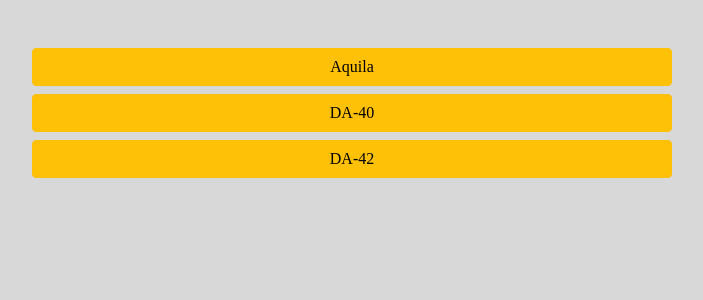
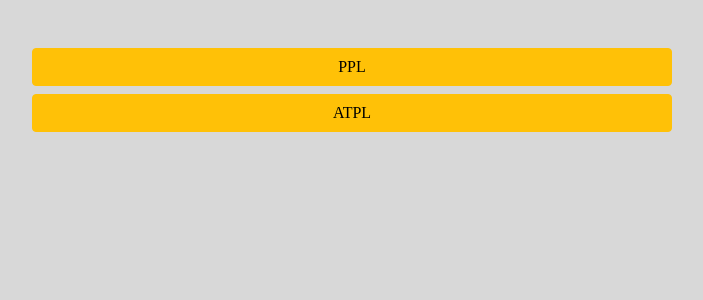
Before and after one commit to anthoskountouris/aviator_flight_center_manuals, a Flask app: page /manuals in a window 1280 px wide. Shown: the part 65-365 px from the top of the page, without its empty margins (288-991 px from the left). Run offline with Flask 2, Linux system fonts and the light colour scheme; the visitor is signed in with stand-in values (Sample User, id 1); data comes from the database, SQL or seed files in the repository.

Commit message:
Deleted testing pages and added the PPL original Manual

```diff
--- a/blog/routes.py
+++ b/blog/routes.py
@@ -40,15 +40,10 @@ def login():
 def manuals():
   return render_template('manuals.html')
 
-@app.route("/aquila_manual")
+@app.route("/ppl_manual")
 @login_required
-def aquila():
-  return render_template('/manuals/aquila_manual.html')
-
-@app.route("/da40_manual")
-@login_required
-def daforty():
-  return render_template('/manuals/da40_manual.html')
+def ppl():
+  return render_template('/manuals/ppl_manual.html')
 
 @app.route("/logout")
 @login_required
--- a/blog/templates/manuals.html
+++ b/blog/templates/manuals.html
@@ -2,9 +2,9 @@
 {% block content %}
 
 <div class="d-grid gap-2 col-6 mx-auto mt-5">
-    <a href="{{ url_for('aquila') }}" class="btn btn-warning">Aquila</a>
-    <a href="{{ url_for('daforty') }}" class="btn btn-warning">DA-40</a>
-    <a href="{{ url_for('daforty') }}" class="btn btn-warning">DA-42</a>
+    <a href="{{ url_for('ppl') }}" class="btn btn-warning">PPL</a>
+    <a href="" class="btn btn-warning">ATPL</a>
+    <!-- <a href="{{ url_for('daforty') }}" class="btn btn-warning">DA-42</a> -->
 </div>
 
 {% endblock content %}
```
Also changed, not shown: blog/templates/manuals/aquila_manual.html (deleted, +0 -23 lines), blog/templates/manuals/da40_manual.html (deleted, +0 -15 lines), blog/templates/manuals/ppl_manual.html (added, +20 -0 lines).
